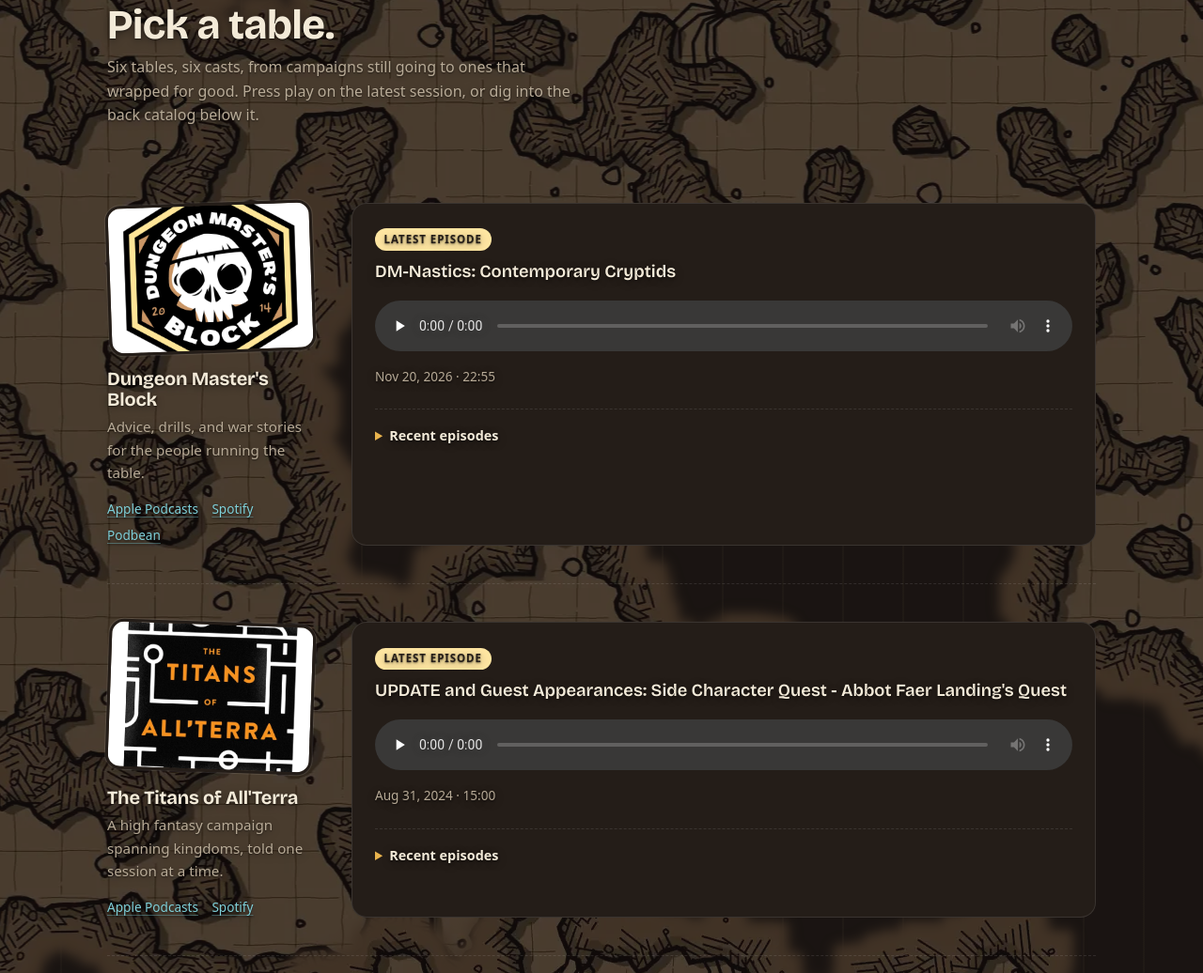
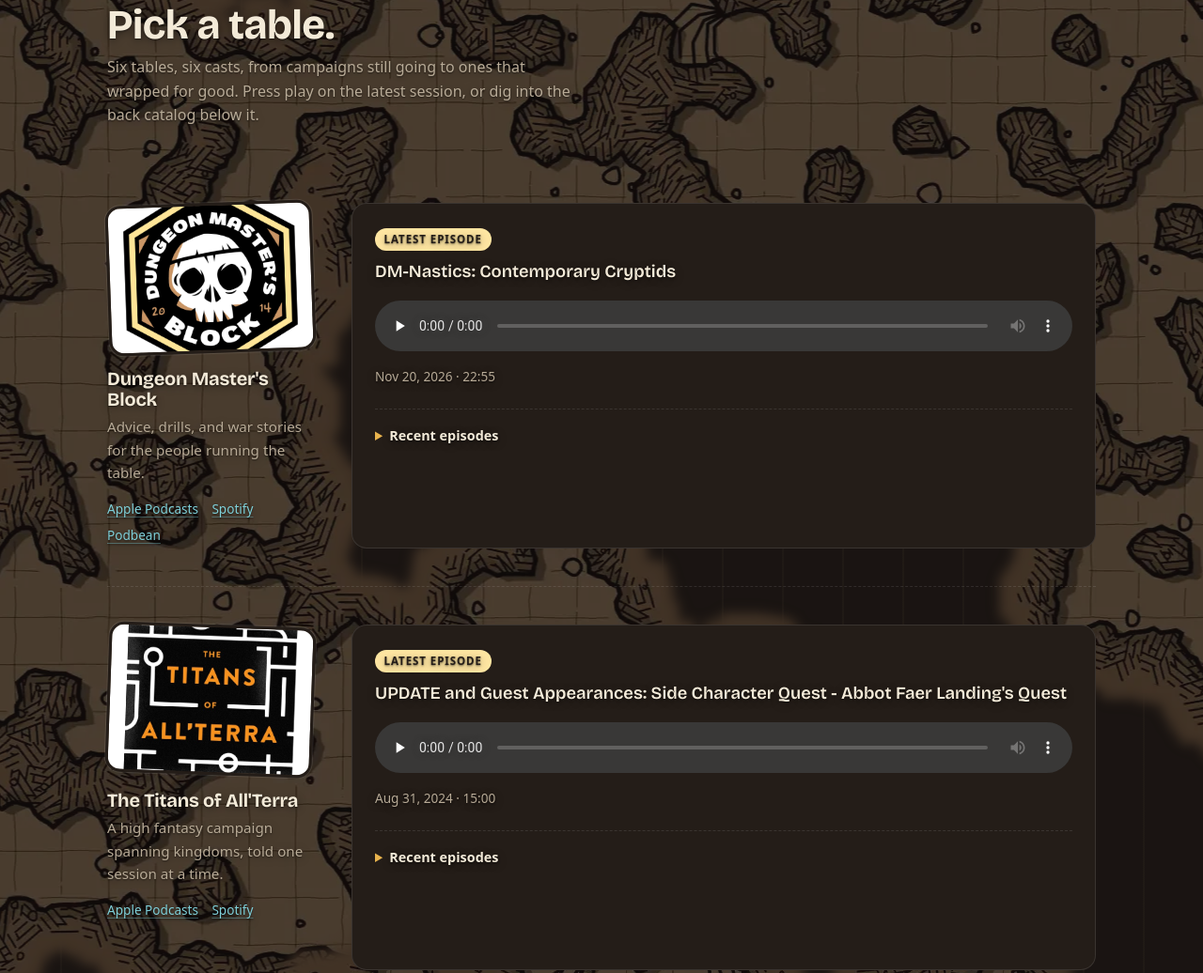
Before and after one commit to Block-Party-Podcast-Network/BPPN-Website, a website with bundled scripts: page public/index.html in a window 1280 px wide. Shown: the part 782-1818 px from the top of the page at 94% size. Built offline with nearby package versions, Linux system fonts and the light colour scheme.

Commit message:
Keep every show's player card the same height

```diff
--- a/public/assets/css/styles.css
+++ b/public/assets/css/styles.css
@@ -567,6 +567,7 @@ main {
   position: relative;
   display: grid;
   grid-template-columns: 220px 1fr;
+  align-items: start;
   gap: var(--space-4);
   padding-block: var(--space-4);
   border-top: 1px dashed var(--ink-line);
@@ -624,6 +625,13 @@ main {
   border-radius: var(--radius-card);
   padding: var(--space-3);
   transition: transform 0.25s ease, box-shadow 0.25s ease;
+}
+
+/* Every show's card is the same height. It doesn't stretch to its own
+ * meta column (names, taglines, and link counts differ per show); instead
+ * the floor clears the tallest column (Dungeon Master's Block, ~365px). */
+.show > .show__player {
+  min-height: 23rem;
 }
 
 .show:hover .show__player {
```
